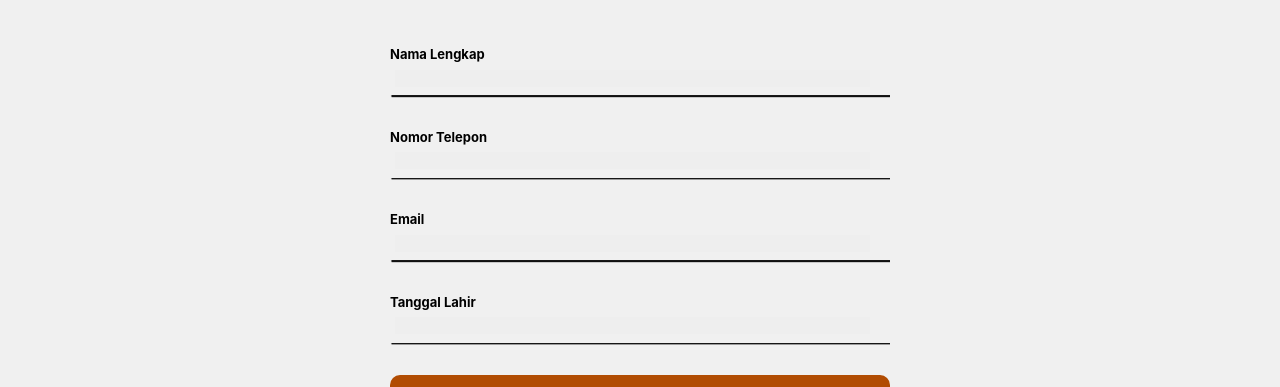
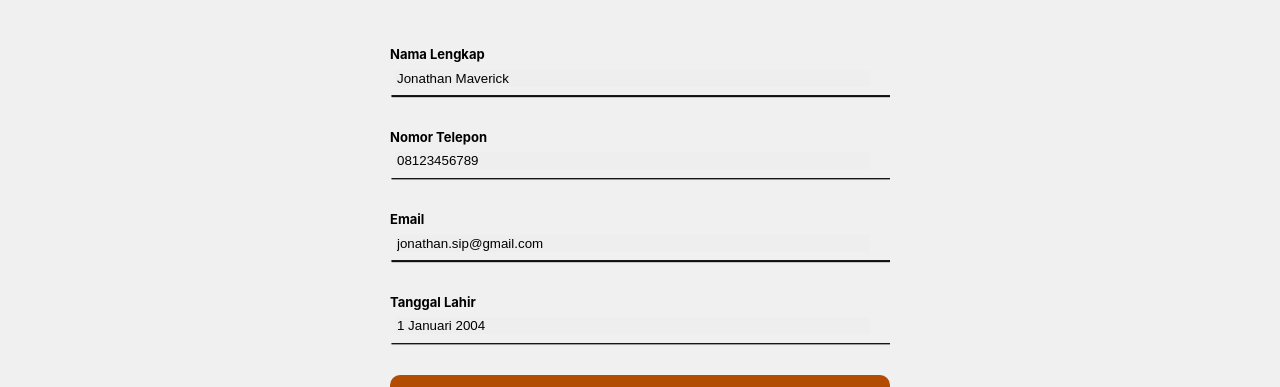
Before and after one commit to jovitawaisakhi/NITIP, a React (Vite) app: page /profile in a window 1280 px wide. Shown: the part 285-672 px from the top of the page. Built offline with nearby package versions, Linux system fonts and the light colour scheme; no server answers.

Commit message:
Fix Error

```diff
--- a/src/components/ItemBox/Order/FinishOrderBox.tsx
+++ b/src/components/ItemBox/Order/FinishOrderBox.tsx
@@ -1,44 +1,62 @@
-import React, { useState } from 'react';
-import './Style.css';
-import { TransactionInterface } from '../../../interfaces/Transaction';
-import { acceptTransaction, finishTransaction } from '../../../services/transaction/TransactionService';
+// import React, { useState } from 'react';
+import "./Style.css";
+import { TransactionInterface } from "../../../interfaces/Transaction";
+import {
+  acceptTransaction,
+  finishTransaction,
+} from "../../../services/transaction/TransactionService";
 
 interface FOBoxProps {
   data: TransactionInterface;
   refreshTransactions: () => void;
 }
 
-const FinishOrderBox: React.FC<FOBoxProps> = ({data, refreshTransactions}) => {
+const FinishOrderBox: React.FC<FOBoxProps> = ({
+  data,
+  refreshTransactions,
+}) => {
+  // const onAccept = async () => {
+  //     await acceptTransaction(data.transactionID); //ini error ga apaa
+  //     refreshTransactions();
+  // };
 
   const onAccept = async () => {
-        await acceptTransaction(data.transactionID); //ini error ga apaa
+    await acceptTransaction(data.id); // Update transactionID to id
+    refreshTransactions();
+  };
+
+  const onFinished = async () => {
+    console.log("Finished");
+    await finishTransaction(data.id); // Update transactionID to id
     refreshTransactions();
   };
 
   const onDecline = () => {
-        console.log('Deleted');
-    }
+    console.log("Deleted");
+  };
 
-    const onFinished = async () => {
-        console.log('Finished');
-        await finishTransaction(data.transactionID)
-        refreshTransactions();
-    }
+  // const onFinished = async () => {
+  //     console.log('Finished');
+  //     await finishTransaction(data.transactionID)
+  //     refreshTransactions();
+  // }
 
   return (
     <div className="FOBox">
-            <label id='name'>{data.user?.name}</label>
+      <label id="name">{data.user?.name}</label>
       {data.foods?.map((item) => (
-                <label id='food'>{item.foodName} {item.quantity}x</label>
+        <label id="food">
+          {item.foodName} {item.quantity}x
+        </label>
       ))}
-            <label id='note'>Note: {data.notes}</label>
-            {data.status === 'confirmation' && (
+      <label id="note">Note: {data.notes}</label>
+      {data.status === "confirmation" && (
         <div className="confirmation-buttons">
           <button onClick={onAccept}>Accept</button>
           <button onClick={onDecline}>Decline</button>
         </div>
       )}
-            {data.status === 'processing' && (
+      {data.status === "processing" && (
         <div className="confirmation-buttons">
           <button onClick={onFinished}>Finished</button>
         </div>
--- a/src/components/ItemBox/Order/OrderHistoryBox.tsx
+++ b/src/components/ItemBox/Order/OrderHistoryBox.tsx
@@ -1,6 +1,6 @@
 import React from 'react';
 import './Style.css';
-import foodImg from '../../../assets/hainan-rice.jpeg'
+// import foodImg from '../../../assets/hainan-rice.jpeg';
 import { TransactionInterface } from '../../../interfaces/Transaction';
 
 interface OHBoxProps {
--- a/src/components/ItemBox/Resto/TenantReqBox.tsx
+++ b/src/components/ItemBox/Resto/TenantReqBox.tsx
@@ -1,11 +1,10 @@
-import React, { useEffect } from 'react';
+// import React, { useEffect } from 'react';
 // import { Tenant } from '../../../interfaces/Tenant';
 import Accept from '../../../assets/tick.png';
 import Decline from '../../../assets/cross.png';
 import './Style.css';
 import { Tenant } from '../../../interfaces/Tenant';
 import { AcceptTenant, DeclineTenant } from '../../../services/tenant/TenantService';
-import { ToastContainer, toast } from 'react-toastify';
 
 interface DataProps {
     tenant: Tenant;
--- a/src/pages/Home/HomePage.tsx
+++ b/src/pages/Home/HomePage.tsx
@@ -5,57 +5,47 @@ import TenantBox from '../../components/ItemBox/Resto/TenantBox';
 import Search from '../../assets/search.png';
 import './Home.css';
 import { Tenant } from '../../interfaces/Tenant';
-import { GetAcpprovedTenants, GetAllTenant } from '../../services/tenant/TenantService';
+import { GetApprovedTenants } from '../../services/tenant/TenantService';
 import RestoBox from '../../components/ItemBox/Resto/RestoBox';
 
 const HomePage: React.FC = () => {
     const [tenants, setTenants] = useState<Tenant[]>([]);
     const [search, setSearch] = useState<string>('');
-    const [filteredItems, setFilteredItems] = useState<Tenant[]>();
+    const [filteredItems, setFilteredItems] = useState<Tenant[]>([]);
 
     const handleSearch = (e: React.ChangeEvent<HTMLInputElement>) => {
         const query = e.target.value;
         setSearch(query);
-        if (query) {
-          setFilteredItems(
-            tenants.filter((item : any) =>
-              item.name.toLowerCase().includes(query.toLowerCase())
-            )
-          );
-        } else {
-          setFilteredItems(tenants);
+        setFilteredItems(
+            query
+                ? tenants.filter((item) => item.name.toLowerCase().includes(query.toLowerCase()))
+                : tenants
+        );
+    };
+
+    const fetchAllTenants = async () => {
+        const approvedTenants = await GetApprovedTenants();
+        if (approvedTenants) {
+            setTenants(approvedTenants);
+            setFilteredItems(approvedTenants);
         }
     };
 
-    const fetchAllTenants = async()=>{
-        const tenants = await GetAcpprovedTenants();
-        if(tenants && !filteredItems){
-            setTenants(tenants)
-            setFilteredItems(tenants)
-        } else if(tenants && filteredItems) {
-            setTenants(tenants)
-        }
-    }
-
-    useEffect(()=>{
+    useEffect(() => {
         fetchAllTenants();
-
-        console.log(filteredItems)
-    }, [])
+    }, []);
 
     return (
         <div>
             <Header />
             <main>
                 <div className='container' id='container-home'>
-
                     <div className='content-web'>
-
                         <div className='welcome'>
                             <h2>Welcome back, User!</h2>
                             <h3>What food is on your mind?</h3>
                             <div id='search-box'>
-                                <input type="text" placeholder="Search here..." value={search} onChange={handleSearch}/>
+                                <input type="text" placeholder="Search here..." value={search} onChange={handleSearch} />
                                 <img src={Search} alt="" />
                             </div>
                         </div>
@@ -64,17 +54,13 @@ const HomePage: React.FC = () => {
                             <h2>Tenants</h2>
                             <div className="slider-container">
                                 <div id='tenants-list' className="slider">
-                                    {
-                                        filteredItems?.map((item, index)=>(
-                                            <TenantBox key={index} item={item} />
-                                        ))
-                                    }
+                                    {filteredItems.map((item, index) => (
+                                        <TenantBox key={index} item={item} />
+                                    ))}
                                 </div>
                             </div>
                         </div>
-
                     </div>
-
                 </div>
 
                 <div className='promo'>
@@ -82,15 +68,12 @@ const HomePage: React.FC = () => {
                         <h2>Everyone's Favorite</h2>
                         <div className='slider-container'>
                             <div id='resto-promo-list' className="slider">
-                                {
-                                    filteredItems?.map((item, index)=>(
-                                        <RestoBox key={index} tenant={item} />
-                                    ))
-                                }
+                                {filteredItems.map((item, index) => (
+                                    <RestoBox key={index} tenant={item} />
+                                ))}
                             </div>
                         </div>
                     </div>
-
                 </div>
             </main>
             <Footer />
--- a/src/pages/Order/OrderStatusPage.tsx
+++ b/src/pages/Order/OrderStatusPage.tsx
@@ -7,7 +7,7 @@ import './OrderStatus.css';
 import { useParams } from 'react-router-dom';
 import { fetchTransactionByTransactionID } from '../../services/transaction/TransactionService';
 import { TransactionInterface } from '../../interfaces/Transaction';
-import { set } from 'firebase/database';
+// import { set } from 'firebase/database';
 
 const OrderStatusPage: React.FC = () => {
 
--- a/src/pages/Profile/ProfilePage.tsx
+++ b/src/pages/Profile/ProfilePage.tsx
@@ -1,39 +1,62 @@
-import React from 'react';
-import Header from '../../components/HeaderFooter/Navbar';
-import Footer from '../../components/HeaderFooter/Footer';
-import ProfilePic from '../../assets/profile-pic.png';
-import ProfileData from '../../components/ItemBox/Data/DataBox';
-import './Profile.css';
+import React, { useState } from "react";
+import Header from "../../components/HeaderFooter/Navbar";
+import Footer from "../../components/HeaderFooter/Footer";
+import ProfilePic from "../../assets/profile-pic.png";
+import ProfileData from "../../components/ItemBox/Data/DataBox";
+import "./Profile.css";
 
 const ProfilePage: React.FC = () => {
+  const [formData, setFormData] = useState({
+    name: "Jonathan Maverick",
+    phone: "08123456789",
+    email: "jonathan.sip@gmail.com",
+    birthDate: "1 Januari 2004",
+  });
+
+  const handleInputChange =
+    (field: string) => (e: React.ChangeEvent<HTMLInputElement>) => {
+      setFormData({ ...formData, [field]: e.target.value });
+    };
+
   return (
     <div>
       <Header />
       <main>
-                <div className='container'>
-
-                    <div className='content-mobile' id='content-profile'>
-
-                        <div id='profile-picture'>
-                            <div id='picture'>
+        <div className="container">
+          <div className="content-mobile" id="content-profile">
+            <div id="profile-picture">
+              <div id="picture">
                 <img src={ProfilePic} alt="" />
               </div>
             </div>
-
-                        <div id='personal-info'>
+            <div id="personal-info">
               <div>
-                                <ProfileData label={"Nama Lengkap"} data={"Jonathan Maverick"} />
-                                <ProfileData label={"Nomor Telepon"} data={"08123456789"} />
-                                <ProfileData label={"Email"} data={"jonathan.sip@gmail.com"} />
-                                <ProfileData label={"Tanggal Lahir"} data={"1 Januari 2004"} />
+                <ProfileData
+                  label="Nama Lengkap"
+                  value={formData.name}
+                  inputOnChange={handleInputChange("name")}
+                />
+                <ProfileData
+                  label="Nomor Telepon"
+                  value={formData.phone}
+                  inputOnChange={handleInputChange("phone")}
+                />
+                <ProfileData
+                  label="Email"
+                  value={formData.email}
+                  inputOnChange={handleInputChange("email")}
+                />
+                <ProfileData
+                  label="Tanggal Lahir"
+                  value={formData.birthDate}
+                  inputOnChange={handleInputChange("birthDate")}
+                />
               </div>
-                            <div id='save-data'>
-                                <button type='submit'>Save</button>
+              <div id="save-data">
+                <button type="submit">Save</button>
               </div>
             </div>
-
           </div>
-
         </div>
       </main>
       <Footer />
--- a/src/services/tenant/TenantService.tsx
+++ b/src/services/tenant/TenantService.tsx
@@ -1,36 +1,52 @@
-import { DocumentData, DocumentSnapshot, collection, doc, getDoc, getDocs, query, updateDoc, where } from "firebase/firestore";
+import {
+  DocumentData,
+  DocumentSnapshot,
+  collection,
+  doc,
+  getDoc,
+  getDocs,
+  query,
+  updateDoc,
+  where,
+} from "firebase/firestore";
 import { db } from "../../firebase";
 import { Tenant } from "../../interfaces/Tenant";
 import { Food } from "../../interfaces/Food";
 
-export async function fetchTenantById(tenantId: string): Promise<Tenant | undefined> {
+export async function fetchTenantById(
+  tenantId: string
+): Promise<Tenant | undefined> {
   try {
-        const tenantDocRef = doc(db, 'tenant', tenantId);
-        const tenantDocSnap: DocumentSnapshot<DocumentData> = await getDoc(tenantDocRef);
+    const tenantDocRef = doc(db, "tenant", tenantId);
+    const tenantDocSnap: DocumentSnapshot<DocumentData> = await getDoc(
+      tenantDocRef
+    );
 
     if (tenantDocSnap.exists()) {
       const tenantData = tenantDocSnap.data() as Tenant;
       return tenantData;
     } else {
-            console.log('Tenant not found');
+      console.log("Tenant not found");
       return undefined;
     }
   } catch (error) {
-        console.error('Error fetching tenant:', error);
+    console.error("Error fetching tenant:", error);
     throw error;
   }
 }
 
-export async function fetchTenantAndFoodById(tenantId: string): Promise<Tenant | undefined> {
+export async function fetchTenantAndFoodById(
+  tenantId: string
+): Promise<Tenant | undefined> {
   try {
-        const tenantDocRef = doc(db, 'tenant', tenantId);
+    const tenantDocRef = doc(db, "tenant", tenantId);
     const tenantDocSnap = await getDoc(tenantDocRef);
 
     if (tenantDocSnap.exists()) {
       let tenantData = tenantDocSnap.data() as Tenant;
 
-            const foodsCollectionRef = collection(db, 'foods');
-            const q = query(foodsCollectionRef, where('tenantID', '==', tenantId));
+      const foodsCollectionRef = collection(db, "foods");
+      const q = query(foodsCollectionRef, where("tenantID", "==", tenantId));
       const querySnapshot = await getDocs(q);
 
       const foods: Food[] = [];
@@ -46,92 +62,92 @@ export async function fetchTenantAndFoodById(tenantId: string): Promise<Tenant |
       tenantData.foods = foods;
       return tenantData;
     } else {
-            console.log('Tenant not found');
+      console.log("Tenant not found");
       return undefined;
     }
   } catch (error) {
-        console.error('Error fetching tenant:', error);
+    console.error("Error fetching tenant:", error);
     throw error;
   }
 }
 
 export async function GetAllTenant() {
-    const tenants : Tenant[] = [];
-    let tenantTemp : Tenant;
+  const tenants: Tenant[] = [];
+  let tenantTemp: Tenant;
 
   try {
     const querySnapshot = await getDocs(collection(db, "tenant"));
 
     querySnapshot.forEach((doc) => {
-            console.log(doc.id)
+      console.log(doc.id);
       tenantTemp = doc.data() as Tenant;
-            tenantTemp = {...tenantTemp, tenantID: doc.id}
-            console.log(tenantTemp)
-            tenants.push(tenantTemp)
+      tenantTemp = { ...tenantTemp, tenantID: doc.id };
+      console.log(tenantTemp);
+      tenants.push(tenantTemp);
     });
 
-        return tenants
+    return tenants;
   } catch (error) {
-        console.log(error)
+    console.log(error);
   }
 }
 
-export async function GetAcpprovedTenants() {
-    const tenantCollection = collection(db, 'tenant');
-    const q = query(tenantCollection, where('status', '==', "approved"));
+export async function GetApprovedTenants() {
+  const tenantCollection = collection(db, "tenant");
+  const q = query(tenantCollection, where("status", "==", "approved"));
   const querySnapshot = await getDocs(q);
 
-    let tenantTemp : Tenant;
-    let tenants : Tenant[] = [];
+  let tenants: Tenant[] = [];
 
-    if(!querySnapshot.empty){
-        querySnapshot.forEach((document)=>{
-            tenantTemp = document.data() as Tenant;
-            tenantTemp = {...tenantTemp, tenantID: document.id}
-            tenants.push(tenantTemp);
-        })
+  querySnapshot.forEach((document) => {
+    const tenantData = document.data() as Tenant;
+    tenantData.tenantID = document.id;
+    tenants.push(tenantData);
+  });
+
+  return tenants;
+}
+
+export async function GetPendingTenant() {
+  const tenantCollection = collection(db, "tenant");
+  const q = query(tenantCollection, where("status", "==", "pending"));
+  const querySnapshot = await getDocs(q);
+
+  let tenants: Tenant[] = [];
+
+  if (!querySnapshot.empty) {
+    querySnapshot.forEach((document) => {
+      tenants.push(document.data() as Tenant);
+    });
 
     return tenants;
   }
 }
 
-export async function GetPendingTenant() {
-    const tenantCollection = collection(db, 'tenant');
-    const q = query(tenantCollection, where('status', '==', "pending"));
-    const querySnapshot = await getDocs(q);
-
-    let tenants : Tenant[] = [];
-
-    if(!querySnapshot.empty){
-        querySnapshot.forEach((document)=>{
-            tenants.push(document.data() as Tenant);
-
-        })
-
-        return tenants;
-    }
-}
-
-export async function AcceptTenant(tenantID : string) {
+export async function AcceptTenant(tenantID: string) {
   const docRef = doc(db, "tenant", tenantID);
 
   await updateDoc(docRef, {
     status: "approved",
-    }).then(() => {
+  })
+    .then(() => {
       console.log("Successfully updated!");
-    }).catch((error) => {
+    })
+    .catch((error) => {
       console.error(error);
     });
 }
 
-export async function DeclineTenant(tenantID : string) {
+export async function DeclineTenant(tenantID: string) {
   const docRef = doc(db, "tenant", tenantID);
 
   await updateDoc(docRef, {
     status: "decline",
-    }).then(() => {
+  })
+    .then(() => {
       console.log("Successfully updated!");
-    }).catch((error) => {
+    })
+    .catch((error) => {
       console.error(error);
     });
 }
```
Also changed, not shown: src/interfaces/Transaction.tsx (+19 -19 lines). Lines whose indentation alone changed are shown as unchanged.
